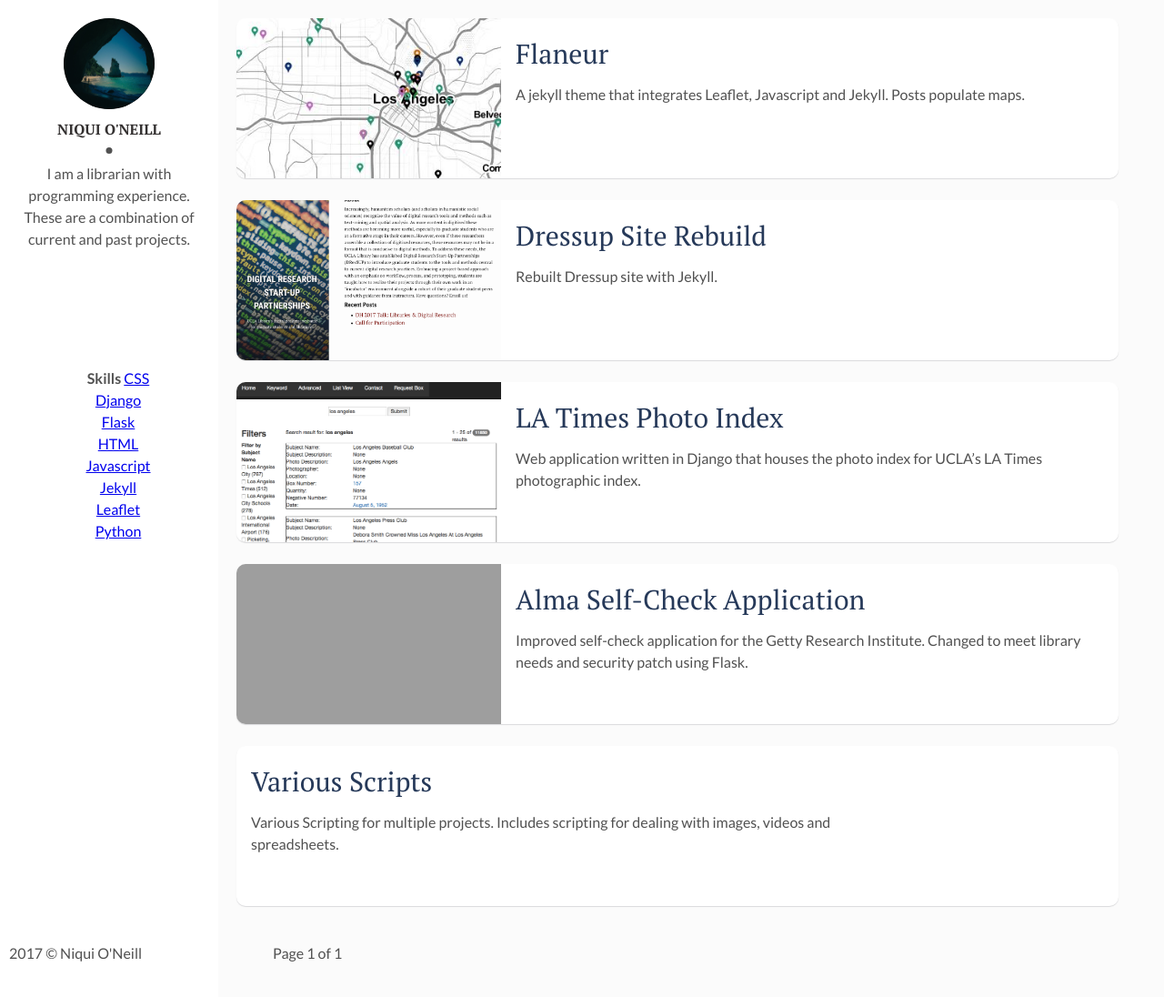
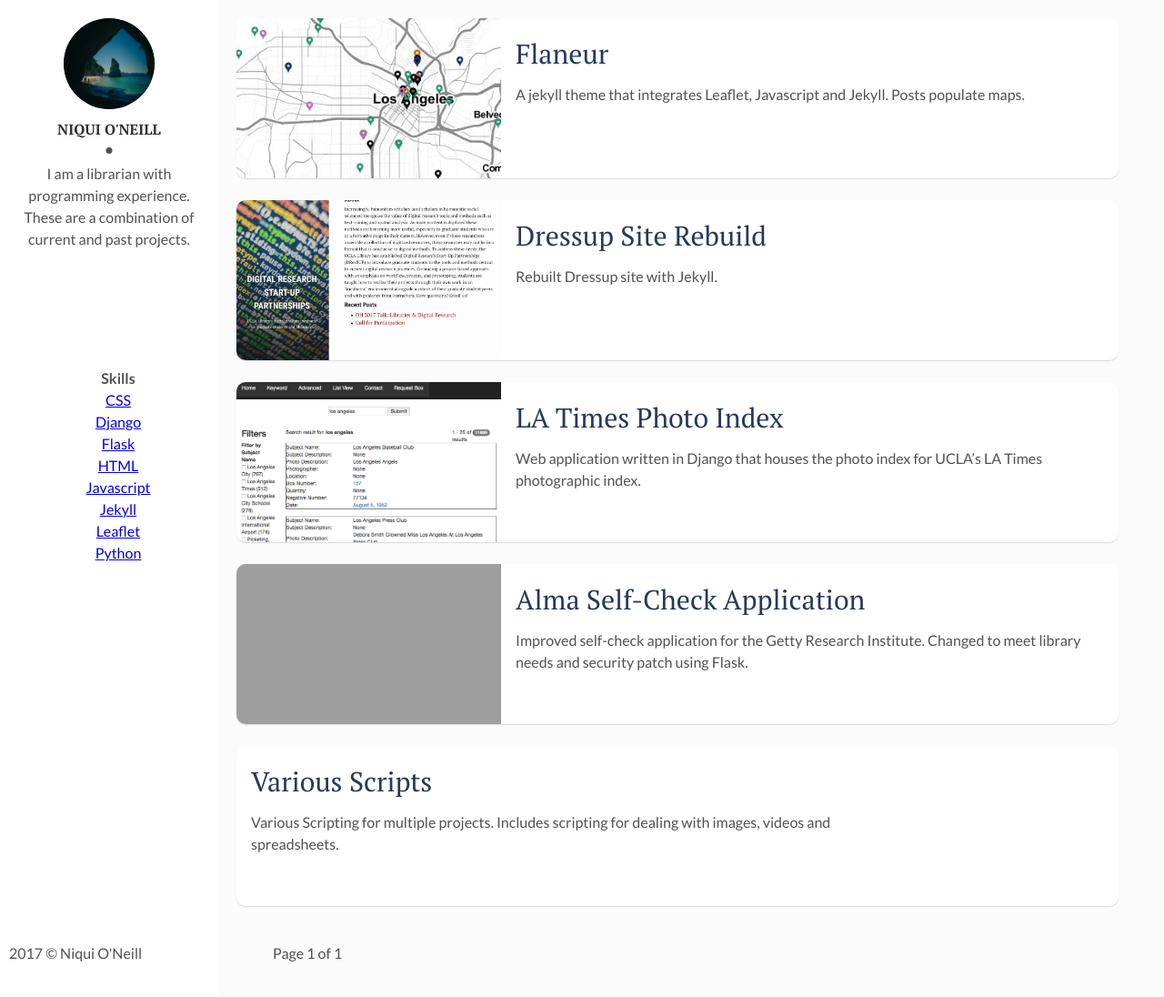
Before and after one commit to dnoneill/dnoneill.github.io, a Jekyll site: the page built from index.html, in a window 1280 px wide and 1096 px high. Shown: the whole window at 91% size. Built offline with Jekyll 4.4.1, drawn with Linux system fonts in a browser that asks for light colours; the list of posts is cut into pages by our own code; grey boxes are pictures that could not be loaded.

```diff
--- a/_layouts/main.html
+++ b/_layouts/main.html
@@ -15,11 +15,11 @@ layout: default
   {% capture site_tags %}{% for tag in site.tags %}{{ tag | first }}{% unless forloop.last %},{% endunless %}{% endfor %}{% endcapture %}
 {% assign tag_words = site_tags | split:',' | sort %}
 <section class="skills-tags" style="text-align: center;">
-  <b>Skills</b>
+  <b>Skills</b><br>
 <!--  cycles through tag list and creates header row of all tags used in site with accompanying per-tag counts...-->
   {% for item in (0..site.tags.size) %}{% unless forloop.last %}
     {% capture this_word %}{{ tag_words[item] | strip_newlines }}{% endcapture %}
-    <a href="tags/#{{ this_word | cgi_escape }}" class="tag">{{ this_word }}</a><br>
+    <a href="{{site.baseurl}}/tags/#{{ this_word | cgi_escape }}" class="tag">{{ this_word }}</a><br>
   {% endunless %}
 {% endfor %}
 </section>
```
